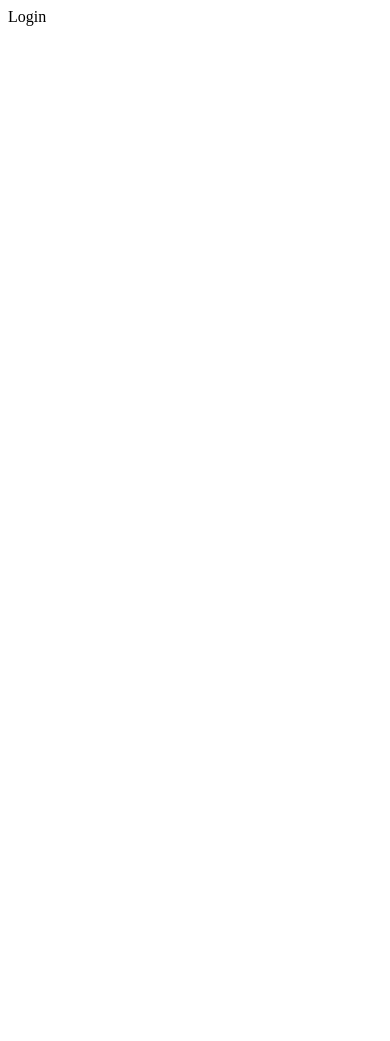
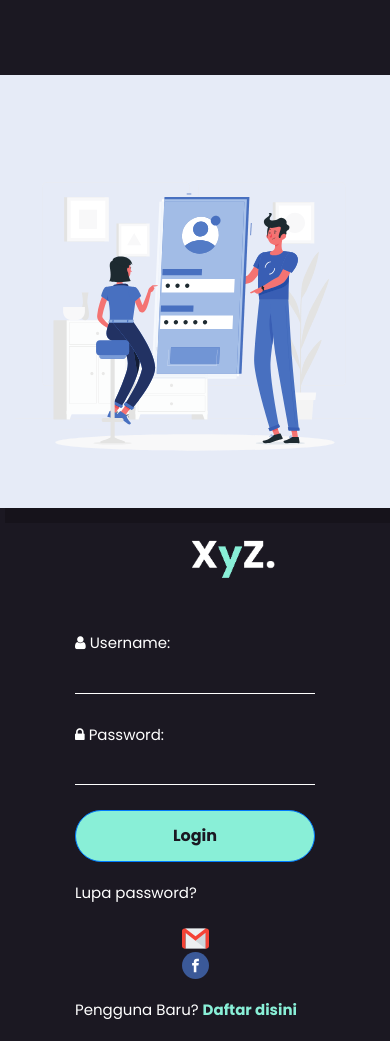
Before and after one commit to arditolaksono/FIT, a Flask app: page /login in a window 390 px wide. Before the commit the page is almost empty. Before the commit the page ends 26 px from the top, so only its background shows below. Run offline with Flask 2, Linux system fonts and the light colour scheme.

```diff
--- a/website/auth.py
+++ b/website/auth.py
@@ -1,10 +1,11 @@
-from flask import Blueprint
+from django.shortcuts import render
+from flask import Blueprint,render_template
 
 auth = Blueprint('auth', __name__)
 
 @auth.route('/login')
 def login():
-    return 'Login'
+    return render_template('login.html')
 
 @auth.route('/logout')
 def logout():
@@ -12,4 +13,4 @@ def logout():
 
 @auth.route('/sign-up')
 def sign_up():
-    return 'Sign Up'
+    return render_template('daftar.html')
--- a/website/templates/daftar.html
+++ b/website/templates/daftar.html
@@ -172,7 +172,7 @@
       <div class="container-fluid text-white">
         <div class="row">
           <div class="col">
-            <form>
+            <form method="POST">
                     <div class="form-group">
                       <label for="exampleInputEmail1" class="">Nama lengkap</label>
                       <input type="text" class="form-control" id="exampleInputEmail1" aria-describedby="emailHelp" placeholder="Masukan nama kamu">
--- a/website/templates/index.html
+++ b/website/templates/index.html
@@ -30,8 +30,8 @@
                 <a class="nav-item nav-link" href="#">Layanan Kami</a>
                 <a class="nav-item nav-link" href="#">Pusat Bantuan</a>
                 <div class="button">
-                    <a href="/daftar"><button class="btn daftar" type="submit">Daftar</button></a>
-                    <a href="login.html"><button class="btn btn-light login" type="submit">Login</button></a>
+                    <a href="/sign-up"><button class="btn daftar" type="submit">Daftar</button></a>
+                    <a href="/login"><button class="btn btn-light login" type="submit">Login</button></a>
                 </div>
             </div>
             </div>
--- /dev/null
+++ b/website/templates/login.html
@@ -0,0 +1,210 @@
+<!doctype html>
+<html lang="en">
+  <head>
+    <!-- Required meta tags -->
+    <meta charset="utf-8">
+    <meta name="viewport" content="width=device-width, initial-scale=1, shrink-to-fit=no">
+
+    <!-- Bootstrap CSS -->
+    <link rel="stylesheet" href="https://cdn.jsdelivr.net/npm/bootstrap@4.5.3/dist/css/bootstrap.min.css" integrity="sha384-TX8t27EcRE3e/ihU7zmQxVncDAy5uIKz4rEkgIXeMed4M0jlfIDPvg6uqKI2xXr2" crossorigin="anonymous">
+
+    <!-- My Font -->
+    <link rel="preconnect" href="https://fonts.gstatic.com">
+    <link href="https://fonts.googleapis.com/css2?family=Poppins:wght@400;700&display=swap" rel="stylesheet">
+
+    <!-- MY CSS -->
+    <style type="text/css">
+
+    @import "https://stackpath.bootstrapcdn.com/font-awesome/4.7.0/css/font-awesome.min.css";
+
+    * {
+        margin: 0;
+        padding: 0;
+        box-sizing: border-box;
+    }
+
+    body{
+        background-color: #1B1822;
+        color: white;
+        font-family: 'Poppins', sans-serif;
+        font-size: 15px;
+    }
+
+    .container-fluid{
+      margin-top: 75px;
+    }
+
+    .container-fluid .image-card{
+      background-color: #E6EBF7;
+      box-shadow: 5px 15px rgba(0, 0, 0, 0.2);
+    }
+
+    .container-fluid .gambar-login {
+      margin-top: 50px;
+      height: 383px;
+      width: 100%;
+    }
+
+    .container-fluid .login-card{
+      margin: 0;
+      box-shadow: 5px 15px rgba(0, 0, 0, 0.2);
+    }
+
+    .container-fluid form{
+      padding: 0 60px;
+    }
+
+    .container-fluid .login-card .logo {
+      padding: 0 150px ;
+    }
+    .container-fluid .login-card .logo img{
+      height: 54px;
+      margin: 20px;
+    }
+
+    .container-fluid .login-card .text-box{
+      margin: 25px 0 25px 0;
+      width: 100%;
+      overflow: hidden;
+      border-bottom: 1px solid white;
+      padding: 5px 20px 5px 0;
+    }
+
+    .container-fluid .login-card .text-box input{
+      border: none;
+      outline: none;
+      background: none;
+      color: white;
+      margin: 0 10px;
+      height: 25px;
+    }
+
+    .container-fluid .login-card .btn {
+      background-color: #89EFD7;
+      border-radius: 50px;
+      padding: 13px 0;
+      text-align: center;
+      color: #1B1822;
+      width: 100%;
+    }
+
+    p {
+      margin: 20px 0;
+      text-align: center;
+    }
+
+    p .lupa{
+      color: white;
+      text-decoration: none;
+    }
+
+
+    .sosmed .gmail, .sosmed .facebook{
+      width: 27px;
+      height: 27px;
+      margin: 0 7px;
+    }
+
+    p .daftar {
+      text-decoration: none;
+      color: #89EFD7;
+    }
+
+    @media only screen and (max-width: 768px){
+
+      .container-fluid p{
+        text-align: left;
+      }
+      .sosmed {
+      margin: 5px 0;
+      }
+
+    }
+
+    </style>
+    <title>LOGIN</title>
+  </head>
+  <body>
+
+    <div class="container-fluid">
+        <div class="row">
+          <div class="col-md-2"></div>
+          <!-- Image -->
+          <div class="col-md-4 image-card">
+            <a href="landingPage.html"><img src="img/login.svg" class="gambar-login"></a>
+          </div>
+          <!-- login -->
+          <div class="col-md-4 login-card">
+            <div class="logo">
+            <a href="landing_page.html"><img src="img/logo2.png"></a>
+           </div>
+            <form action="home.html" class="needs-validation" novalidate>
+              <!-- username -->
+              <div class="form-group text-box">
+                <i class="fa fa-user" aria-hidden="true"></i>
+                <label for="uname">Username:</label>
+                <input type="text" class="form-control" id="uname" name="uname" required>
+                <div class="valid-feedback">Valid.</div>
+                <div class="invalid-feedback">Masukkan username terlebih dahulu.</div>
+              </div>
+              <!-- password -->
+              <div class="form-group text-box">
+                <i class="fa fa-lock" aria-hidden="true"></i>
+                <label for="pwd">Password:</label>
+                <input type="password" class="form-control" id="pwd" name="pswd" required>
+                <div class="valid-feedback">Valid.</div>
+                <div class="invalid-feedback">Masukkan password terlebih dahulu.</div>
+              </div>
+              <button type="submit" class="btn btn-primary font-weight-bold">Login</button>
+              <p><a href="#" class="lupa">Lupa password?</a></p>
+              <div class="sosmed text-center">
+                <div class="row">
+                <div class="col-md-4"></div>
+                <div class="col-md-2"><a href="#"><img src="img/gmail.svg" class="gmail"></a></div>
+                <div class="col-md-2"><a href="#"><img src="img/facebook.svg" class="facebook"></a></div>
+                <div class="col-md-4"></div>
+                </div>
+              </div>
+              <p>Pengguna Baru? <a href="daftar.html" class="daftar font-weight-bold">Daftar disini</a></p>
+            </form>
+
+
+          </div>
+          <div class="col-md-2"></div>
+        </div>
+      </div>
+
+    <!-- Optional JavaScript; choose one of the two! -->
+
+    <script>
+      // Disable form submissions if there are invalid fields
+      (function() {
+        'use strict';
+        window.addEventListener('load', function() {
+          // Get the forms we want to add validation styles to
+          var forms = document.getElementsByClassName('needs-validation');
+          // Loop over them and prevent submission
+          var validation = Array.prototype.filter.call(forms, function(form) {
+            form.addEventListener('submit', function(event) {
+              if (form.checkValidity() === false) {
+                event.preventDefault();
+                event.stopPropagation();
+              }
+              form.classList.add('was-validated');
+            }, false);
+          });
+        }, false);
+      })();
+      </script>
+
+    <!-- Option 1: jQuery and Bootstrap Bundle (includes Popper) -->
+    <script src="https://code.jquery.com/jquery-3.5.1.slim.min.js" integrity="sha384-DfXdz2htPH0lsSSs5nCTpuj/zy4C+OGpamoFVy38MVBnE+IbbVYUew+OrCXaRkfj" crossorigin="anonymous"></script>
+    <script src="https://cdn.jsdelivr.net/npm/bootstrap@4.5.3/dist/js/bootstrap.bundle.min.js" integrity="sha384-ho+j7jyWK8fNQe+A12Hb8AhRq26LrZ/JpcUGGOn+Y7RsweNrtN/tE3MoK7ZeZDyx" crossorigin="anonymous"></script>
+
+    <!-- Option 2: jQuery, Popper.js, and Bootstrap JS
+    <script src="https://code.jquery.com/jquery-3.5.1.slim.min.js" integrity="sha384-DfXdz2htPH0lsSSs5nCTpuj/zy4C+OGpamoFVy38MVBnE+IbbVYUew+OrCXaRkfj" crossorigin="anonymous"></script>
+    <script src="https://cdn.jsdelivr.net/npm/popper.js@1.16.1/dist/umd/popper.min.js" integrity="sha384-9/reFTGAW83EW2RDu2S0VKaIzap3H66lZH81PoYlFhbGU+6BZp6G7niu735Sk7lN" crossorigin="anonymous"></script>
+    <script src="https://cdn.jsdelivr.net/npm/bootstrap@4.5.3/dist/js/bootstrap.min.js" integrity="sha384-w1Q4orYjBQndcko6MimVbzY0tgp4pWB4lZ7lr30WKz0vr/aWKhXdBNmNb5D92v7s" crossorigin="anonymous"></script>
+    -->
+  </body>
+</html>
--- a/website/views.py
+++ b/website/views.py
@@ -1,7 +1,8 @@
-from flask import Blueprint
+from django.shortcuts import render
+from flask import Blueprint,render_template
 
 views = Blueprint('views', __name__)
 
 @views.route('/')
 def home():
-    return 'Hello World!'
+    return render_template('index.html')
```
